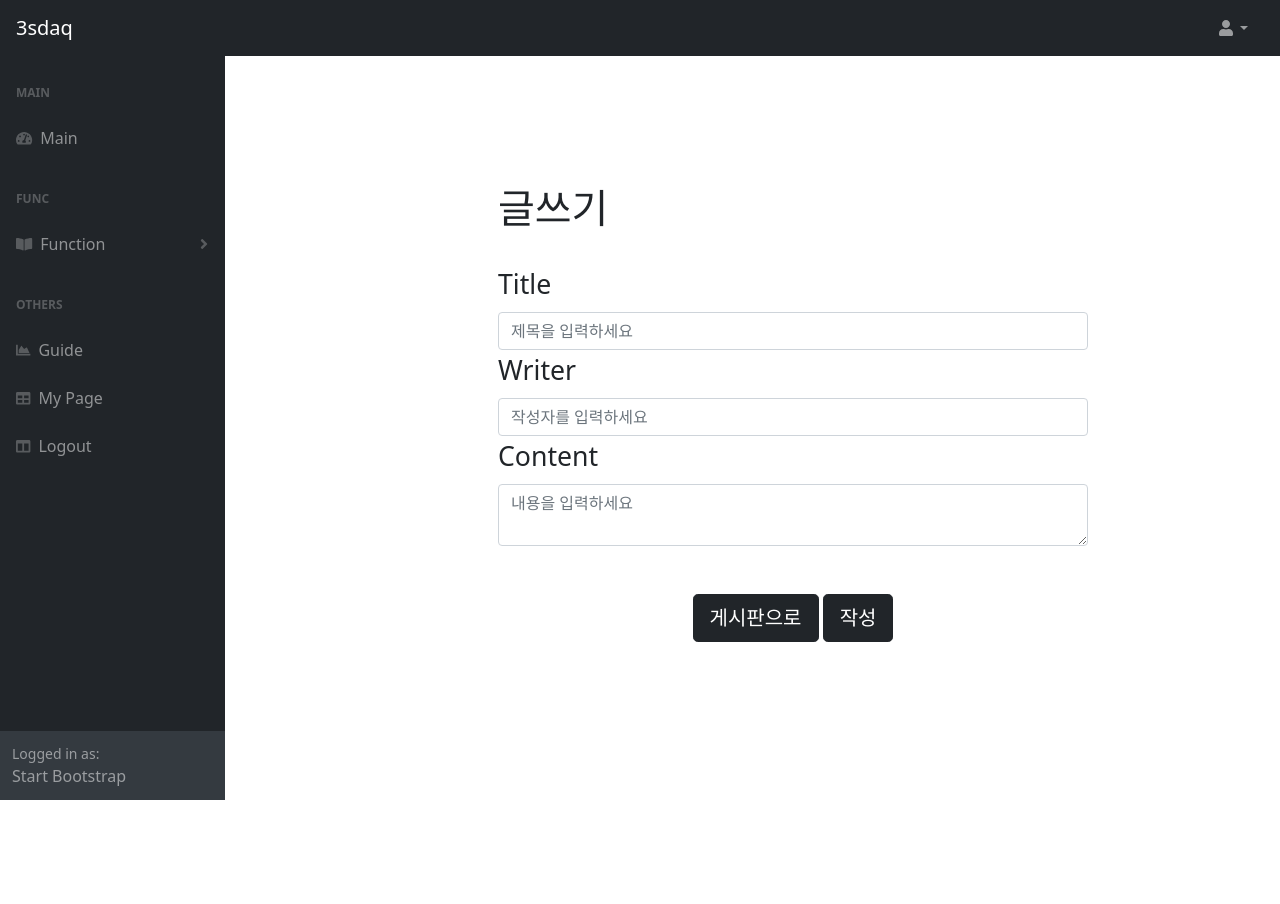
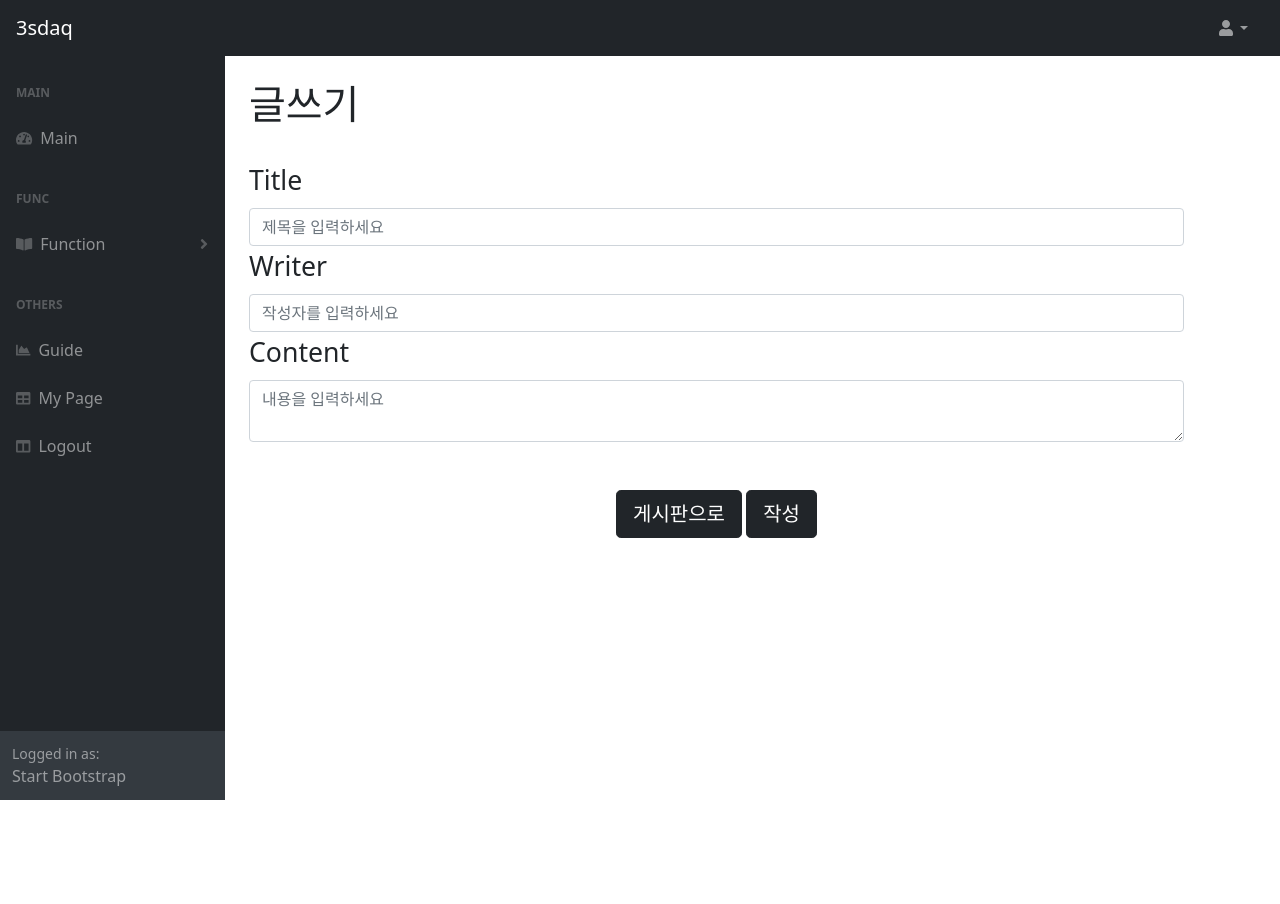
Before and after one commit to xswzaq789/3sdaqNEEW, a Django app: page /notice/createForm/ in a window 1280 px wide. After the commit the page ends 800 px from the top, so only its background shows below. Run offline with Django 3.2, Linux system fonts and the light colour scheme; some libraries are stand-ins or nearby versions.

Commit message:
createForm.html template 수정

```diff
--- a/3sdaq-master/web/noticeApp/templates/notice/createForm.html
+++ b/3sdaq-master/web/noticeApp/templates/notice/createForm.html
@@ -1,21 +1,12 @@
 {% include 'header.html' %}
+
+{% block content %}
+
 <style type="text/css">
     .form-label{font-size: 20pt ;}
     .sel{width: 400%}
     .write{text-align: center; }
 </style>
-{% block content %}
-<body>
-<div id="layoutSidenav_content">
-    <main>
-        <div class="container-fluid px-4">
-
-            <h1 class="mt-4">글쓰기</h1>
-            <br>
-
-            <div class="row">
-                <div class="col-xl-3 col-md-6">
-                    <div class="sel">
 
 <form action="../notice_create/" method="post">
     {% csrf_token %}
@@ -43,6 +34,11 @@
 </main>
 </div>
 </div>
+<script>
+$(document).ready(function(){
+	$('#header_main_title').text("글쓰기");
+});
+</script>
 </body>
 </html>
 {% endblock %}
```
Lines whose indentation alone changed are shown as unchanged.
